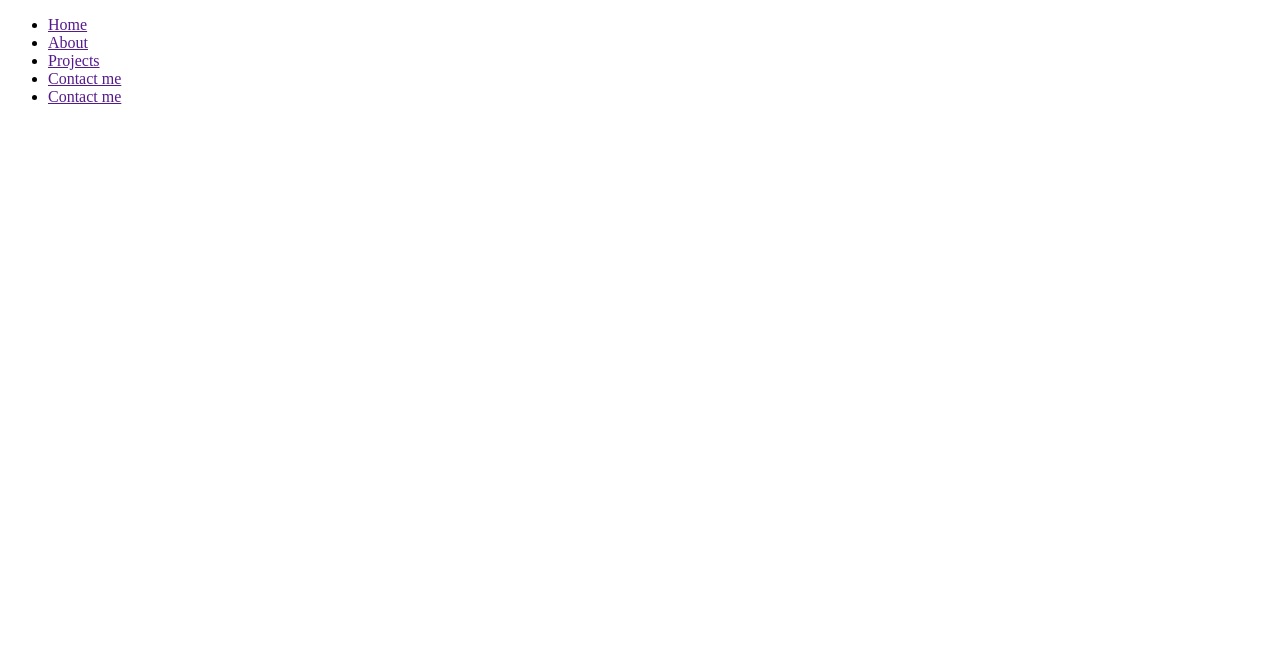
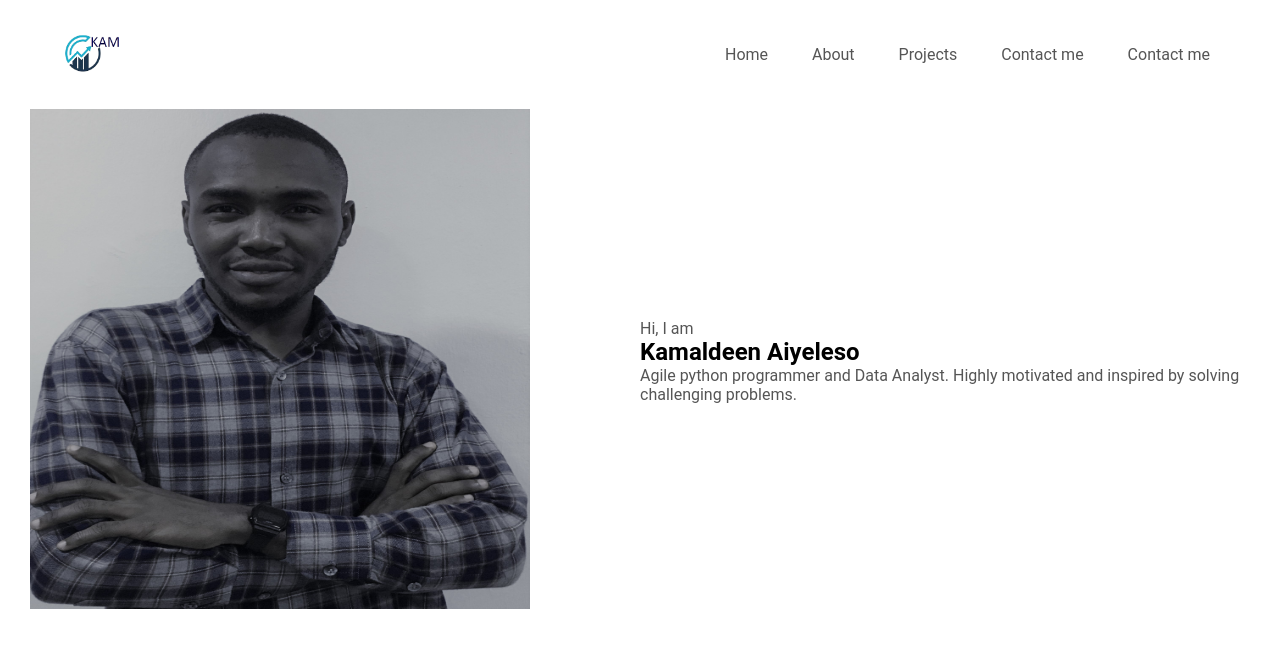
Before and after one commit to Khamaldeeen/khamal.github.io, a plain HTML site: page index.html in a window 1280 px wide. Drawn offline with Linux system fonts and the light colour scheme.

Commit message:
Header Section

```diff
--- a/index.html
+++ b/index.html
@@ -9,7 +9,12 @@
     <title>My Portfolio</title>
 </head>
 <body>
-    <div>
+    <div class="header">
+        <div class="container">
+            <div class="nav-bar">
+                <div class="logo">
+                    <img src="images/logo-rm.png" width="80px" height="65px" alt="">
+                </div>
                 <nav>
                     <ul>
                         <li> <a href="">Home</a></li>
@@ -19,6 +24,23 @@
                         <li> <a href="">Contact me</a></li>
                     </ul>
                    </nav>
+
+            </div>
+            <div class="row">
+                <div class="col-2">
+                    <img src="images/bg-picture.jpg" width="500px" height="500px" alt="">
+                </div>
+                <div class="col-2">
+                    <p>Hi, I am</p>
+                    <h2>Kamaldeen Aiyeleso</h2>
+                    <p>Agile python programmer and Data Analyst. Highly motivated and inspired by solving challenging problems.</p>
+
+                </div>
+
+            </div>
+
+
+        </div>
     </div>
 </body>
 </html>
--- a/style.css
+++ b/style.css
@@ -0,0 +1,57 @@
+*{
+    padding: 0;
+    margin: 0;
+    box-sizing: border-box;
+}
+
+body{
+    font-family: 'Roboto', sans-serif;
+}
+
+.nav-bar{
+    display: flex;
+    align-items: center;
+    padding: 20px;
+}
+
+nav{
+    flex: 1;
+    text-align: right;
+}
+nav ul{
+    list-style-type: none;
+    display: inline-block;
+}
+
+nav ul li{
+    display: inline-block;
+    padding: 20px;
+}
+
+a{
+    text-decoration: none;
+    color: #555;
+}
+
+p{
+    color: #555;
+}
+
+.container {
+    max-width: 1400px;
+    margin: auto;
+    padding-left: 30px;
+    padding-right: 30px;
+}
+
+.row {
+    display: flex;
+    align-items: center;
+    flex-wrap: wrap;
+    justify-content: space-around;
+}
+
+.col-2 {
+    flex-basis: 50%;
+    align-items: center;
+}
```
Also changed, not shown: images/bg-picture-rm.png (added), images/bg-picture.jpg (added), images/logo-rm.png (added), images/logo.jpg (added). Lines whose indentation alone changed are shown as unchanged.
